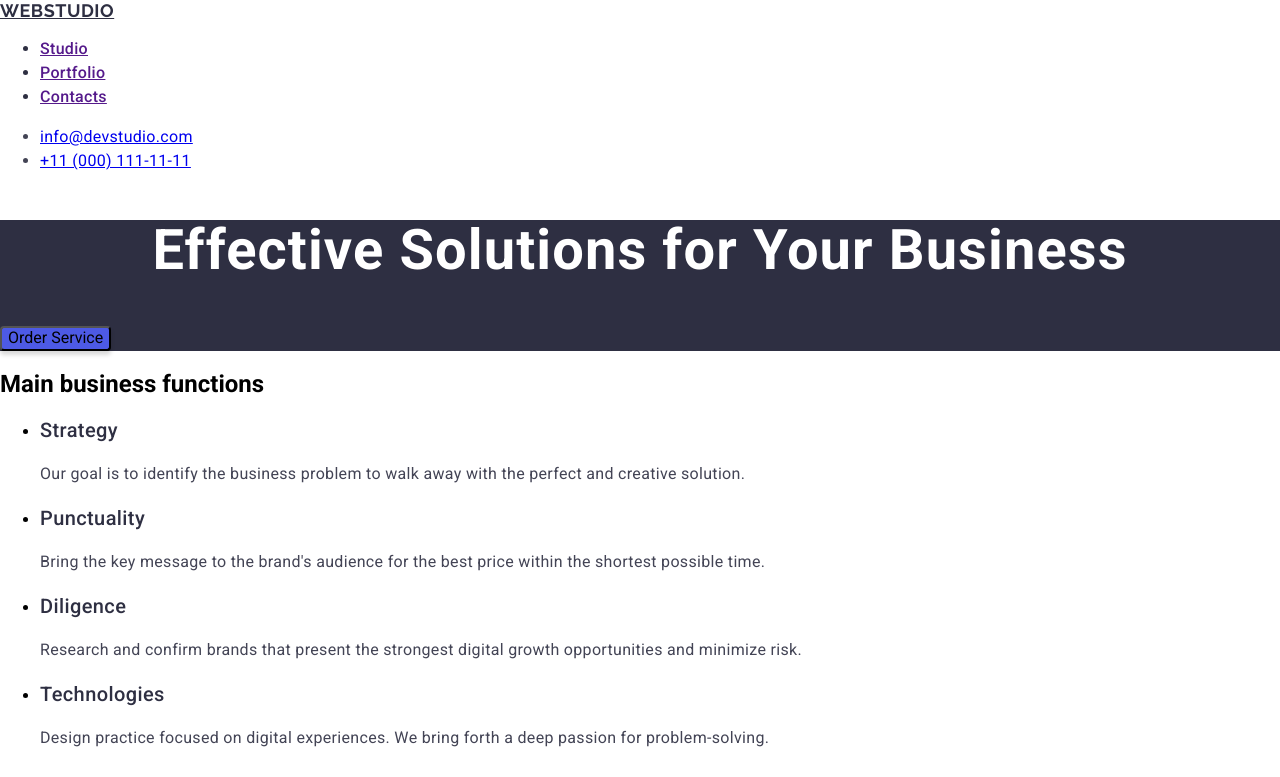
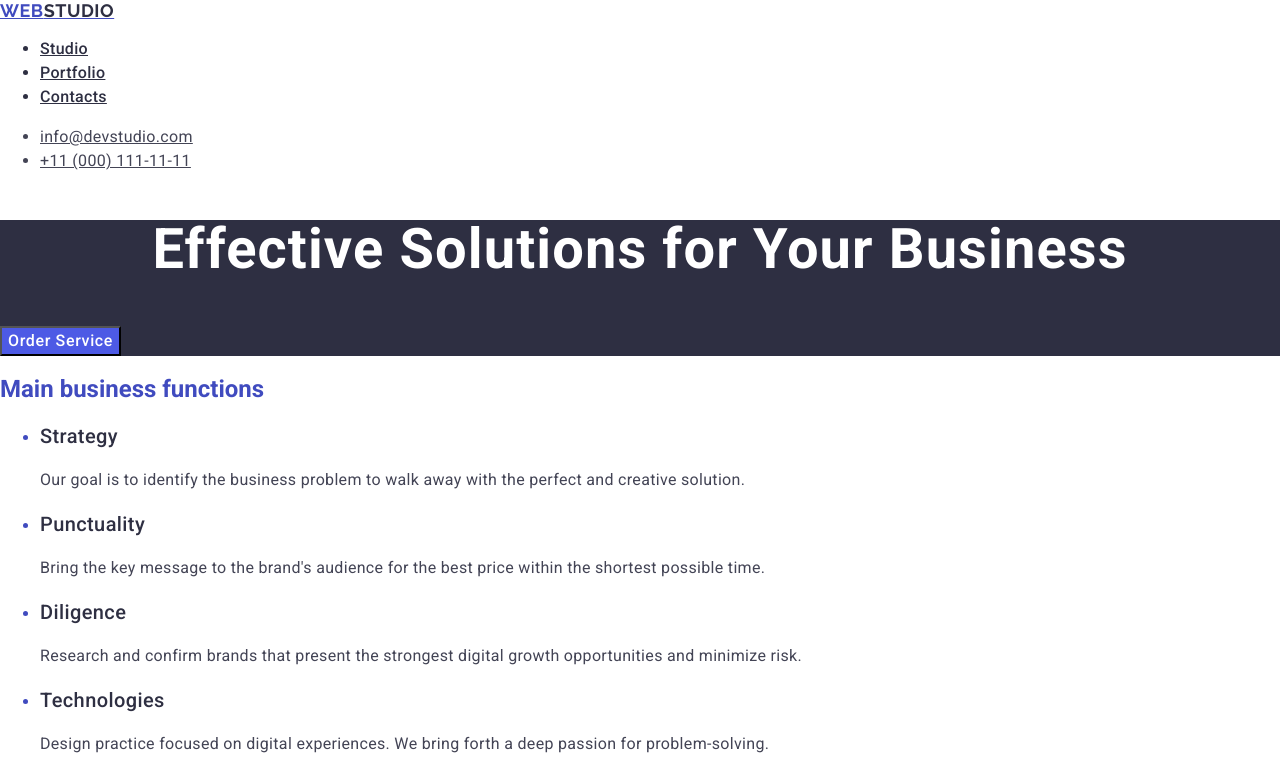
Before and after one commit to Alona1T1M/goit-markup-hw-02, a plain HTML site: page index.html in a window 1280 px wide. Shown: the top 777 px of the page. Drawn offline with nearby package versions, Linux system fonts and the light colour scheme.

Commit message:
versionll

```diff
--- a/css/styles.css
+++ b/css/styles.css
@@ -9,19 +9,31 @@
 }
 
 body {
-  font-family: "Roboto", "Raleway";
-  color: #f4f4fd, #e7e9fc, #4d5ae5, #2e2f42, #434455, #ffffff;
+  font-family: "Roboto", sans-serif;
+  color: #434455;
   background-color: #fff;
 }
 .logotype {
-  color: var(--navyblue, #2e2f42);
-  font-family: Raleway;
+  color: #4d5ae5;
+  font-family: "Raleway", sans-serif;
   font-size: 18px;
   font-style: normal;
   font-weight: 700;
-  line-height: 21px;
-  letter-spacing: 0.54px;
+  line-height: 1.17;
+  letter-spacing: 0.03em;
   text-transform: uppercase;
+}
+.text-studio {
+  color: #2e2f42;
+}
+.menu-link {
+  color: #2e2f42;
+}
+.menu-link:hover {
+  color: #404bbf;
+}
+.menu-link:focus {
+  color: #404bbf;
 }
 .menu-list {
   color: var(--navyblue, #2e2f42);
@@ -33,13 +45,23 @@
   letter-spacing: 0.32px;
 }
 .address {
+  font-style: normal;
   color: var(--slate, #434455);
   font-family: Roboto;
   font-size: 16px;
-  font-style: normal;
   font-weight: 400;
   line-height: 24px;
   letter-spacing: 0.32px;
+}
+.address-list-item {
+  font-size: 16px;
+  line-height: 1.5;
+  letter-spacing: 0.02em;
+  color: #434455;
+}
+.address-list-item:focus,
+:hover {
+  color: #404bbf;
 }
 .hero-section {
   background: var(--navyblue, #2e2f42);
@@ -51,14 +73,23 @@
   font-size: 56px;
   font-style: normal;
   font-weight: 700;
-  line-height: 60px;
-  letter-spacing: 1.12px;
+  line-height: 1.07;
+  letter-spacing: 0.02em;
 }
 .button-hero-section {
-  border-radius: 4px;
-  background: var(--iris, #4d5ae5);
-  box-shadow: 0px 4px 4px 0px rgba(0, 0, 0, 0.15);
+  background-color: #4d5ae5;
+  font-family: "Roboto", sans-serif;
+  font-weight: 500;
+  font-size: 16px;
+  line-height: 1.5;
+  letter-spacing: 0.04em;
+  color: #ffffff;
 }
+.button-hero-section:hover,
+:focus {
+  color: #404bbf;
+}
+
 .item-business-function {
   color: var(--navyblue, #2e2f42);
   font-family: Roboto;
@@ -113,15 +144,18 @@
   letter-spacing: 0.32px;
 }
 .portfolio {
-  color: var(--navyblue, #2e2f42);
+  background-color: #f4f4fd;
+}
+.portfolio-title {
+  font-size: 36px;
+  line-height: 1.11;
   text-align: center;
-  font-family: Roboto;
-  font-size: 36px;
-  font-style: normal;
-  font-weight: 700;
-  line-height: 40px;
-  letter-spacing: 0.72px;
+  letter-spacing: 0.02em;
   text-transform: capitalize;
+  color: #2e2f42;
+}
+.portfolio-item {
+  background-color: #ffffff;
 }
 .foto-portfolio {
   background: url(<path-to-image>),
--- a/index.html
+++ b/index.html
@@ -22,21 +22,35 @@
   <body>
     <header class="page-header">
       <nav class="page-navigation">
-        <a class="logotype" href="./index.html">WebStudio</a>
+        <a class="logotype" href="./index.html"
+          >Web<span class="text-studio">Studio</span></a
+        >
 
         <ul class="menu-list">
-          <li class="menu-item"><a class="menu-link" href="">Studio</a></li>
-          <li class="menu-item"><a class="menu-link" href="">Portfolio</a></li>
-          <li class="menu-item"><a class="menu-link" href="">Contacts</a></li>
+          <li class="menu-item">
+            <a class="menu-link" href="./index.html">Studio</a>
+          </li>
+          <li class="menu-item">
+            <a class="menu-link" href="./index.html">Portfolio</a>
+          </li>
+          <li class="menu-item">
+            <a class="menu-link" href="./index.html">Contacts</a>
+          </li>
         </ul>
       </nav>
 
-      <address>
-        <ul class="address">
-          <li><a href="mailto:info@devstudio.com">info@devstudio.com</a></li>
+      <address class="address">
+        <ul class="address-list">
+          <li>
+            <a class="address-list-item" href="mailto:info@devstudio.com"
+              >info@devstudio.com</a
+            >
+          </li>
 
           <li>
-            <a href="tel:+110001111111">+11 (000) 111-11-11</a>
+            <a class="address-list-item" href="tel:+110001111111"
+              >+11 (000) 111-11-11</a
+            >
           </li>
         </ul>
       </address>
@@ -135,10 +149,10 @@
         </ul>
       </section>
       <!--PORTFOLIO-->
-      <section>
-        <h2 class="portfolio">Our Portfolio</h2>
+      <section class="portfolio">
+        <h2 class="portfolio-title">Our Portfolio</h2>
         <ul>
-          <li>
+          <li class="portfolio-item">
             <img
               class="foto-portfolio"
               src="./images/banking-app.jpg"
@@ -149,7 +163,7 @@
             <h3 class="item-portfolio">Banking App</h3>
             <p class="sub-item-portfolio">App</p>
           </li>
-          <li>
+          <li class="portfolio-item">
             <img
               class="foto-portfolio"
               src="./images/cashless-payment.jpg"
@@ -160,7 +174,7 @@
             <h3 class="item-portfolio">Cashless Payment</h3>
             <p class="sub-item-portfolio">Marketing</p>
           </li>
-          <li>
+          <li class="portfolio-item">
             <img
               class="foto-portfolio"
               src="./images/meditation-app.jpg"
@@ -171,7 +185,7 @@
             <h3 class="item-portfolio">Meditation App</h3>
             <p class="sub-item-portfolio">App</p>
           </li>
-          <li>
+          <li class="portfolio-item">
             <img
               class="foto-portfolio"
               src="./images/taxi-service.jpg"
@@ -182,7 +196,7 @@
             <h3 class="item-portfolio">Taxi Service</h3>
             <p class="sub-item-portfolio">Marketing</p>
           </li>
-          <li>
+          <li class="portfolio-item">
             <img
               class="foto-portfolio"
               src="./images/screen-illustration.jpg"
@@ -193,7 +207,7 @@
             <h3 class="item-portfolio">Screen Illustrations</h3>
             <p class="sub-item-portfolio">Design</p>
           </li>
-          <li>
+          <li class="portfolio-item">
             <img
               class="foto-portfolio"
               src="./images/online-courses.jpg"
```
